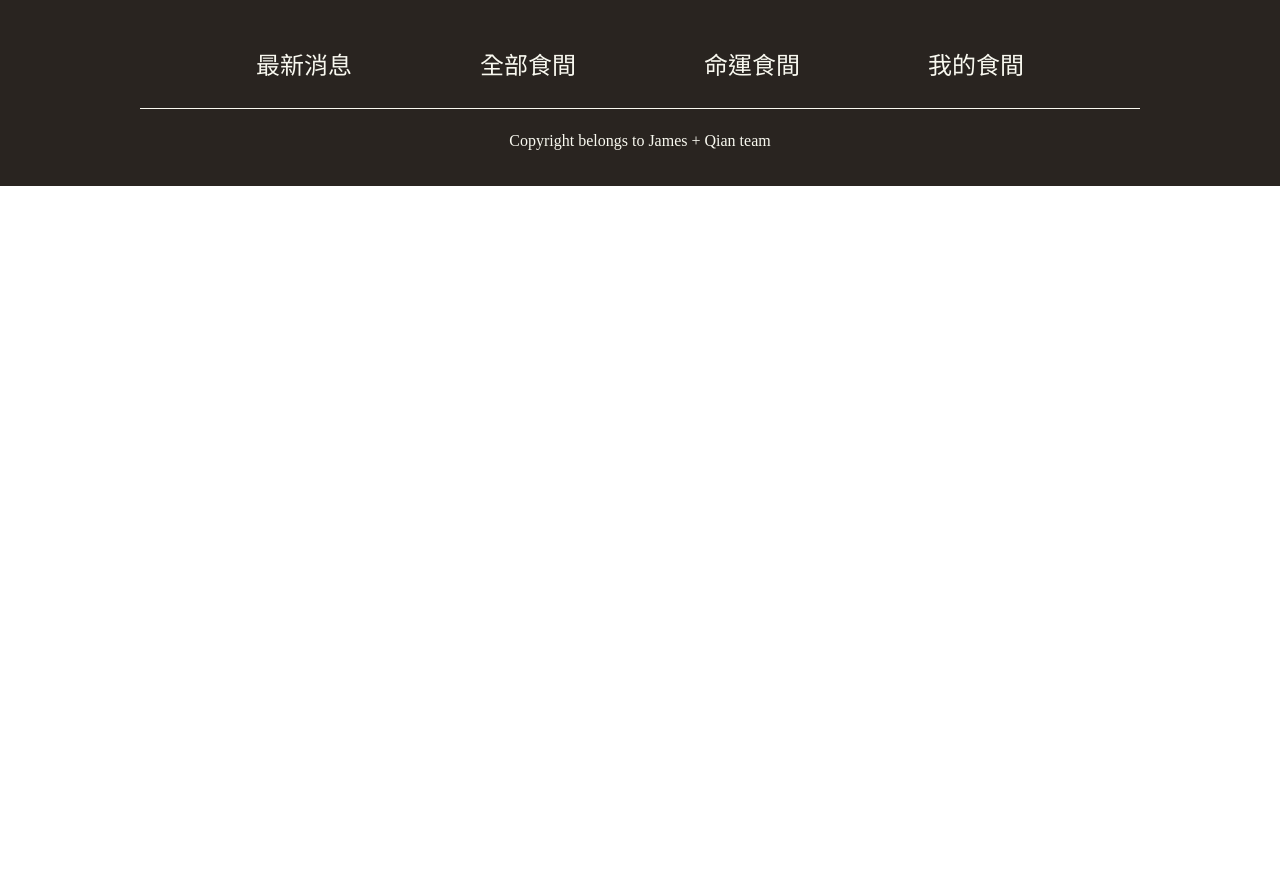
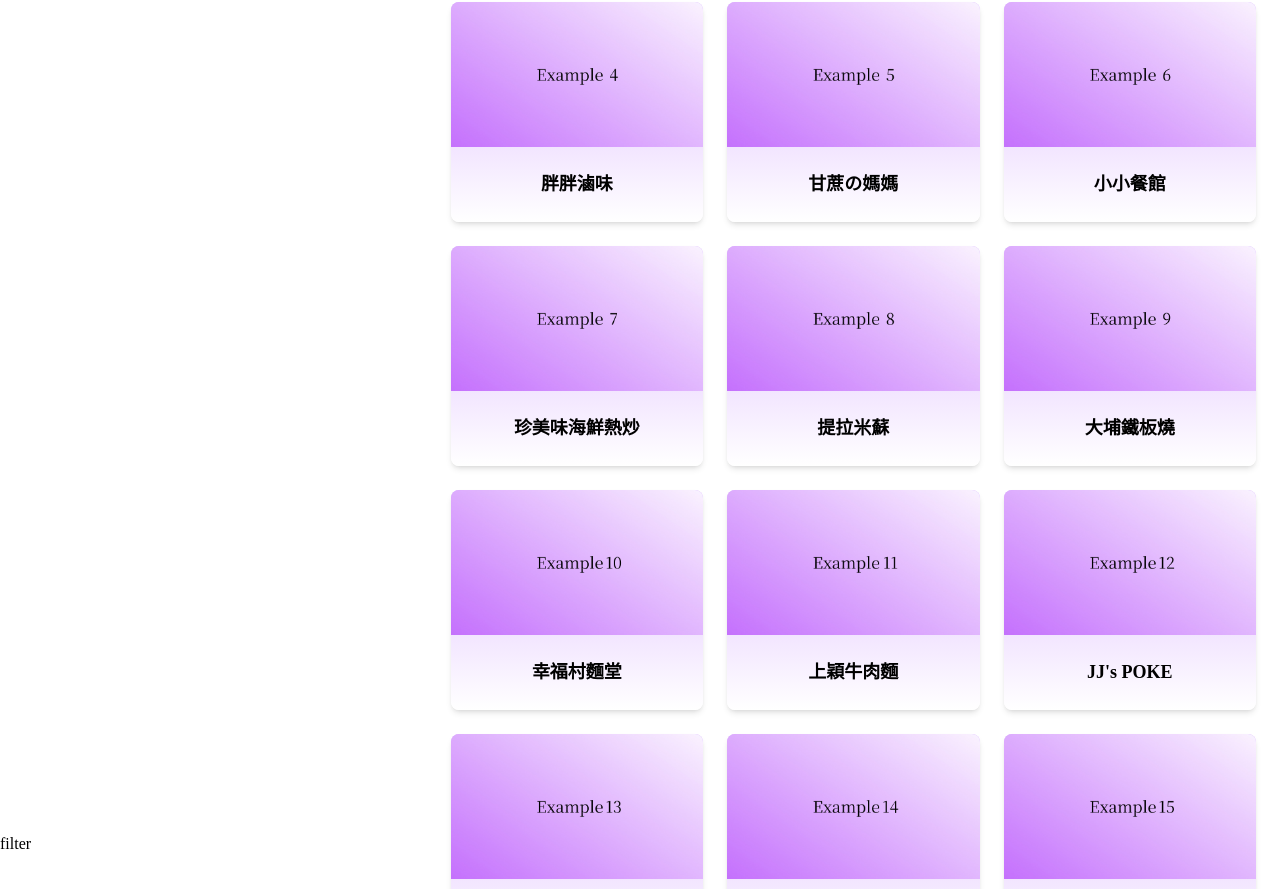
Before and after one commit to qian01qian/Eatime, a React (Vite) app: page /All in a window 1280 px wide. Shown: the part 572-1461 px from the top of the page. Before the commit the page ends 800 px from the top, so only its background shows below. Built offline with nearby package versions, Linux system fonts and the light colour scheme.

Commit message:
All list card finish

```diff
--- a/src/components/Card_set.jsx
+++ b/src/components/Card_set.jsx
@@ -1,13 +1,19 @@
-import eatime_json from "../../eatime_full_data_reindexed.json"
-import Card from "./card"
+import eatime_json from "../../eatime_full_data_reindexed.json";
+import Card from "./Card";
+
 function Card_set({ className, pick = [] }) {
+  // 如果 pick 是空的，就顯示所有；如果有值，就篩選符合的
+  const cardsToShow = pick.length === 0
+    ? eatime_json
+    : eatime_json.filter((item) => pick.includes(item.ID));
+
   return (
     <div className={className}>
-            {eatime_json
-                .filter((item) => pick.includes(item.ID))
-                .map((card) => (
+      {cardsToShow.map((card) => (
         <Card key={card.ID} store={card} />
       ))}
     </div>
   );
-} export default Card_set;
+}
+
+export default Card_set;
--- a/src/pages/All.jsx
+++ b/src/pages/All.jsx
@@ -5,14 +5,16 @@
 function Full() {
     return (
         <>
-            const
             <Header />
             <Page_banner image="/Fortune.jpg" title="全部食間" />
+
+
             <div className="max-w-screen-xl flex flex-row items-center justify-center relative w-full mx-auto overflow-hidden my-10 ">
-                    <div className="overflow-x-auto scrollbar-hide">
-                      <Card_key className="flex flex-row gap-4 w-fit mb-6" />
-                    </div>
+                <div className='w-1/3 '><h2>filter</h2></div>
+                <div className="w-2/3 px-6">
+                    <Card_key className="grid grid-cols-1 sm:grid-cols-2 lg:grid-cols-3 gap-6" />
                 </div>
+            </div>
             <Footer />
         </>
     );
```
Lines whose indentation alone changed are shown as unchanged.
